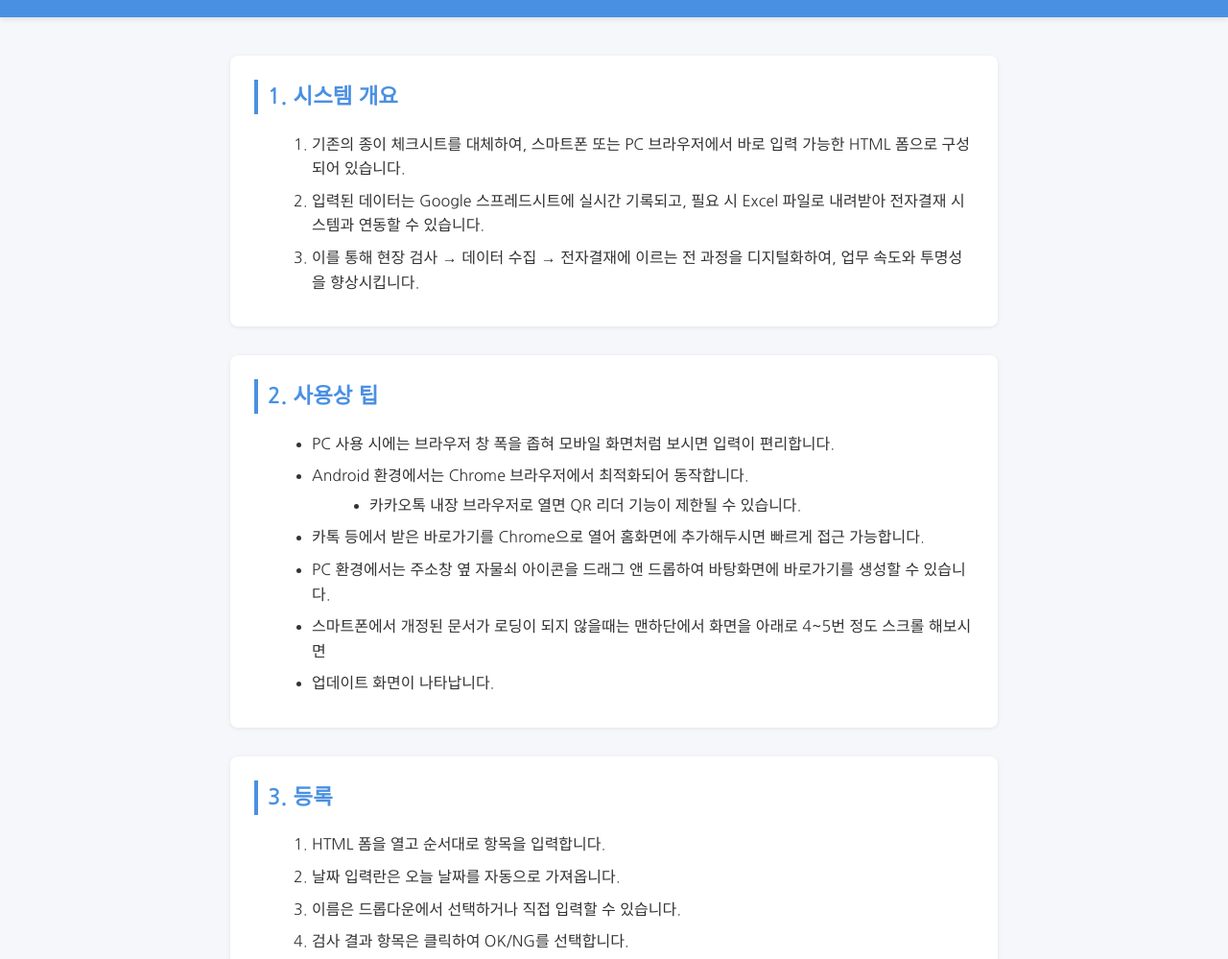
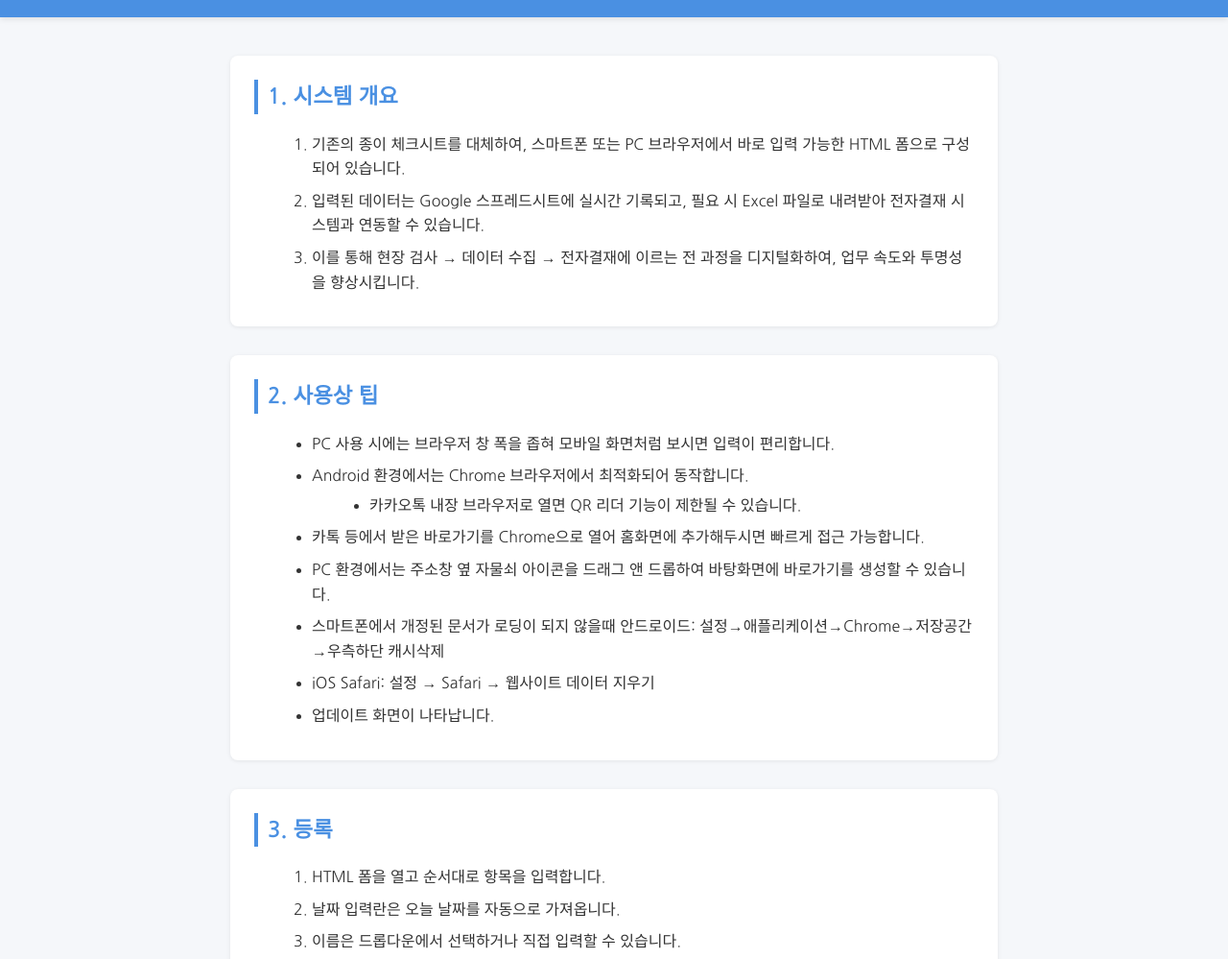
Before and after one commit to KnagByeongju-123/Title_Index, a plain HTML site: page index.html in a window 1280 px wide. Shown: the part 93-1092 px from the top of the page at 96% size. Drawn offline with Linux system fonts and the light colour scheme.

Commit message:
Update index.html

```diff
--- a/index.html
+++ b/index.html
@@ -90,7 +90,8 @@
         </li>
         <li>카톡 등에서 받은 바로가기를 Chrome으로 열어 홈화면에 추가해두시면 빠르게 접근 가능합니다.</li>
         <li>PC 환경에서는 주소창 옆 자물쇠 아이콘을 드래그 앤 드롭하여 바탕화면에 바로가기를 생성할 수 있습니다.</li>
-        <li>스마트폰에서 개정된 문서가 로딩이 되지 않을때는 맨하단에서 화면을 아래로 4~5번 정도 스크롤 해보시면</li>
+        <li>스마트폰에서 개정된 문서가 로딩이 되지 않을때 안드로이드: 설정→애플리케이션→Chrome→저장공간→우측하단 캐시삭제</li>
+        <li>    iOS Safari: 설정 → Safari → 웹사이트 데이터 지우기 </li>
         <li> 업데이트 화면이 나타납니다.</li>
       </ul>
     </section>
```
